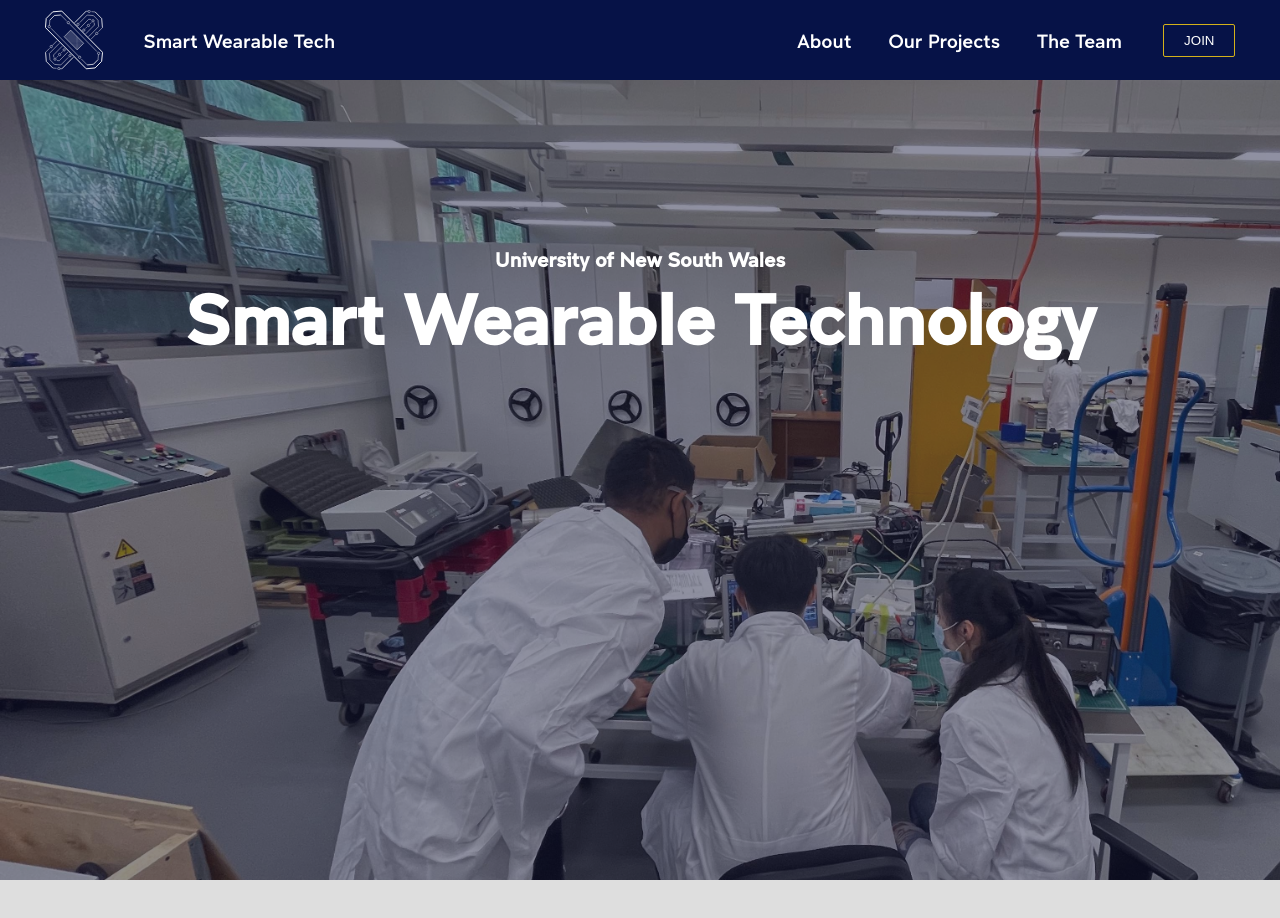
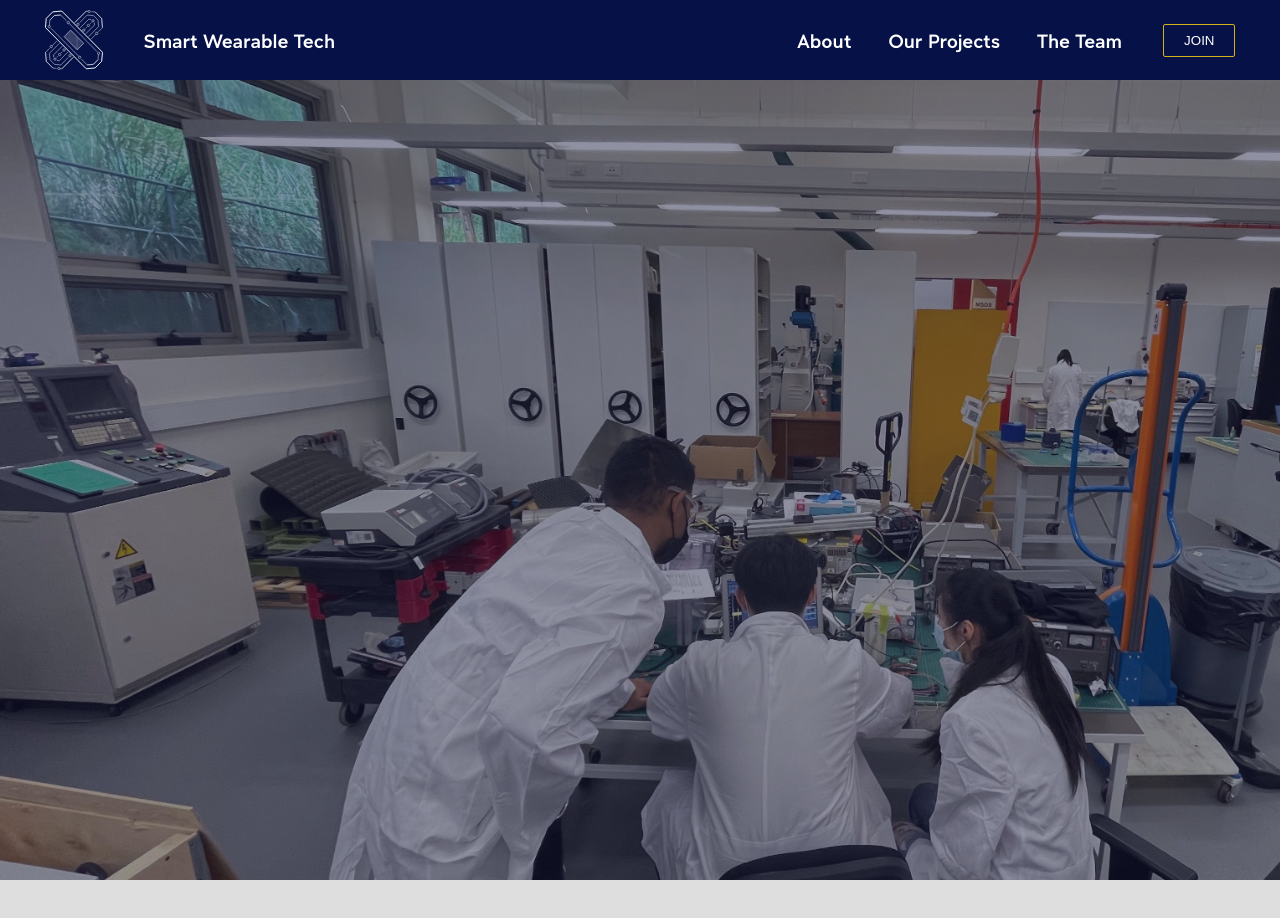
Before and after one commit to akiramcphee/swt_website, a React (Create React App) app: page / in a window 1280 px wide. Shown: the top 918 px of the page. Built offline with nearby package versions, Linux system fonts and the light colour scheme.

Commit message:
finished adding reusability component. oops

```diff
--- a/src/App.js
+++ b/src/App.js
@@ -9,6 +9,7 @@ import Log from './Log/Log';
 import Profiles from './Profiles/Profiles';
 import Footer from './components/Footer/Footer';
 import Heading from './components/Heading/Heading';
+import HomeText from './components/Homepage_Title/HomeText';
 
 
 function App() {
--- a/src/components/Homepage_Title/HomeText.js
+++ b/src/components/Homepage_Title/HomeText.js
@@ -1,17 +1,17 @@
 import React from 'react';
 import './HomeText.css';
 
-export default function HomeText() {
+export default function HomeText(props) {
     return (
         <div class='TitleBox'>
             <div className = "unsw_subtitle">
                 <h4>
-                    University of New South Wales
+                    {props.subt}
                 </h4>
             </div>
             <div className = "homeText_swt">
                 <h1>
-                    Smart Wearable Technology
+                    {props.titl}
                 </h1>
             </div>
         </div>
```
